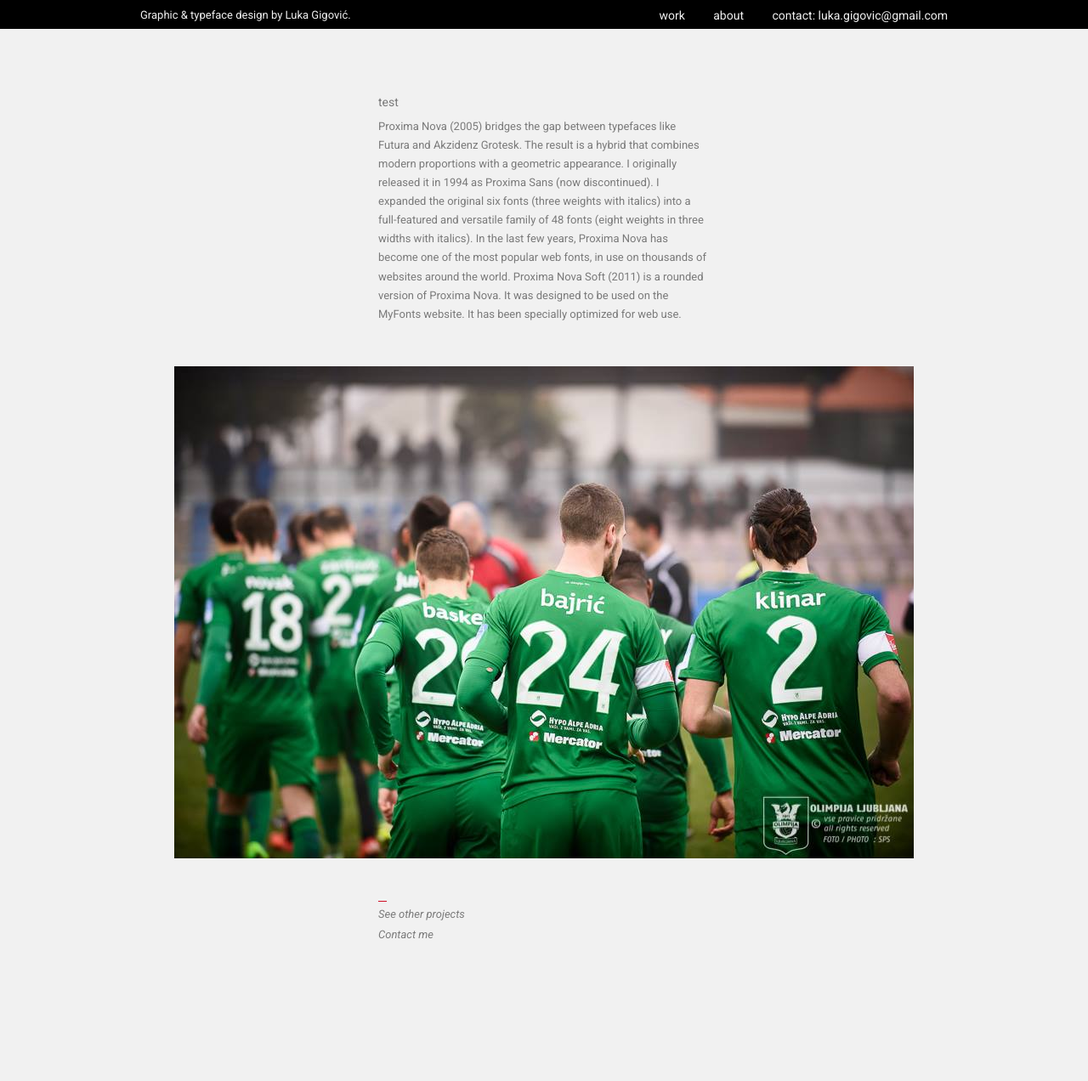
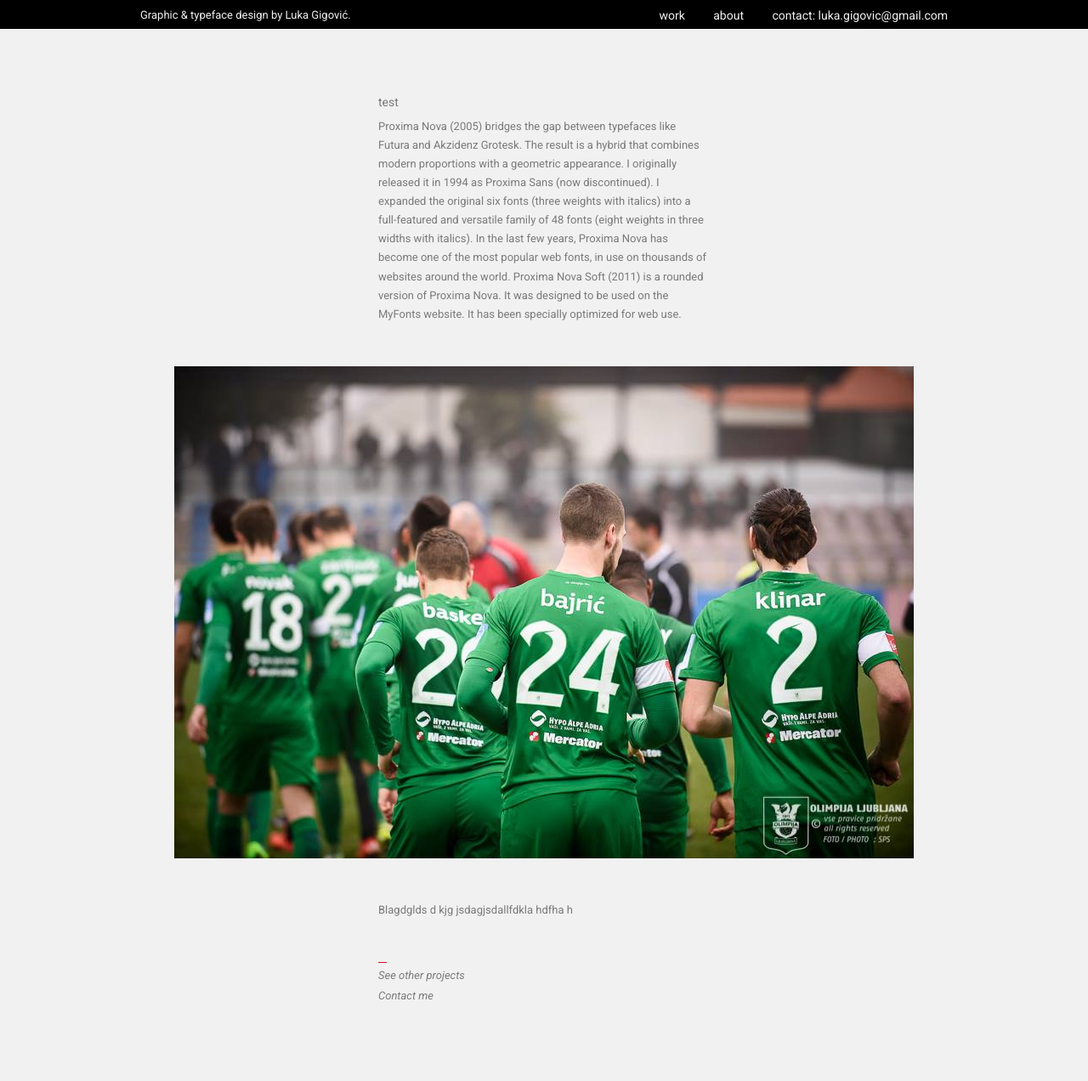
Before and after one commit to lukagigo/lukagigo.github.io, a Jekyll site: the page built from _posts/2017-02-04-test.md, in a window 1280 px wide. Shown: the whole page at 85% size. Built offline with Jekyll 4.4.1, drawn with Linux system fonts in a browser that asks for light colours; nearby versions of some CDN libraries; before the commit the page ends 1200 px from its top, so only the background shows below that.

Commit message:
Update from Forestry.io - 2017-02-04-test.md

```diff
--- a/_posts/2017-02-04-test.md
+++ b/_posts/2017-02-04-test.md
@@ -10,3 +10,6 @@
 Proxima Nova (2005) bridges the gap between typefaces like Futura and Akzidenz Grotesk. The result is a hybrid that combines modern proportions with a geometric appearance. I originally released it in 1994 as Proxima Sans (now discontinued). I expanded the original six fonts (three weights with italics) into a full-featured and versatile family of 48 fonts (eight weights in three widths with italics). In the last few years, Proxima Nova has become one of the most popular web fonts, in use on thousands of websites around the world. Proxima Nova Soft (2011) is a rounded version of Proxima Nova. It was designed to be used on the MyFonts website. It has been specially optimized for web use.
 
 ![Opis slike](/img/cuspis/12592413_1088414591208914_88154272609699012_n.jpg)
+
+{: .post-text }
+Blagdglds d kjg jsdagjsdallfdkla hdfha h
```
